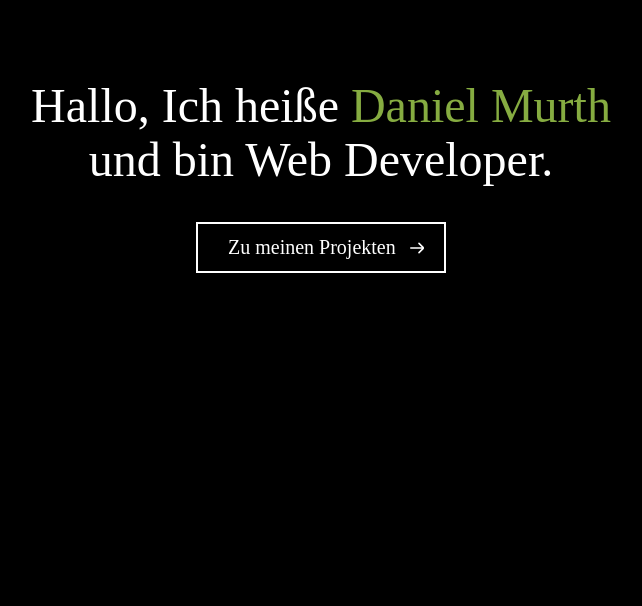
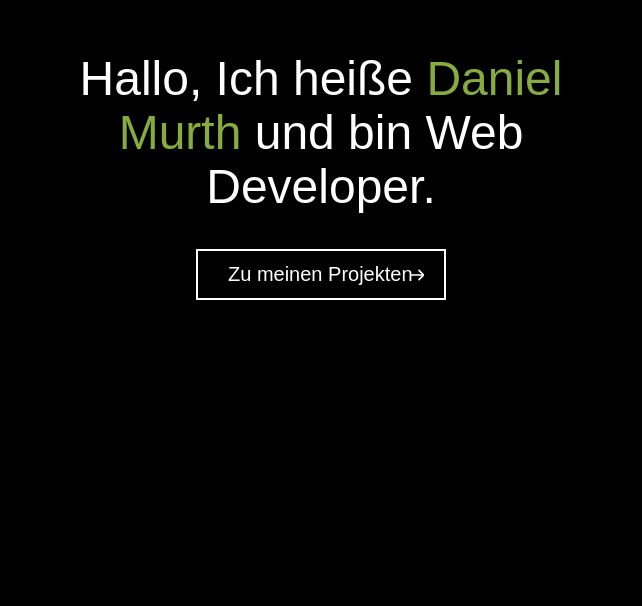
Before and after one commit to R4xx4r/meet-daniel, a Vue app: page / in a window 1280 px wide. Shown: the part 194-800 px from the top of the page, without its empty margins (319-961 px from the left). Built offline with nearby package versions, Linux system fonts and the light colour scheme.

Commit message:
add font WorkSans to project

```diff
--- a/src/assets/scss/_main.scss
+++ b/src/assets/scss/_main.scss
@@ -1,4 +1,5 @@
 /* base */
+@import 'base/_fonts';
 @import 'base/_vars';
 @import 'base/_base';
 @import 'base/_layout';
--- a/src/assets/scss/base/_base.scss
+++ b/src/assets/scss/base/_base.scss
@@ -1,5 +1,7 @@
 html {
   box-sizing: border-box;
+  font-family: $font-work-sans-regular;
+  font-weight: $font-weight-regular;
   font-size: 16px;
   -webkit-font-smoothing: antialiased;
   -moz-osx-font-smoothing: grayscale;
--- /dev/null
+++ b/src/assets/scss/base/_fonts.scss
@@ -0,0 +1,4 @@
+@font-face {
+  font-family: 'WorkSans-Regular';
+  src: url('~@/assets/fonts/WorkSans.ttf');
+}
--- a/src/assets/scss/base/_vars.scss
+++ b/src/assets/scss/base/_vars.scss
@@ -12,6 +12,16 @@ $color-stormy: #494E6B;
 $color-clean: #E8E8E8;
 $color-coral: #E14658;
 $color-new-grass: #86AC41;
+
+
+/* *********************** */
+/*   FONTS + FONT WEIGHT   */
+/* *********************** */
+$font-work-sans-regular: 'WorkSans', sans-serif;
+
+$font-weight-regular: 400;
+$font-weight-medium: 500;
+$font-weight-bold: 700;
 
 
 /* *************** */
```
Also changed, not shown: src/assets/fonts/WorkSans.ttf (added).
